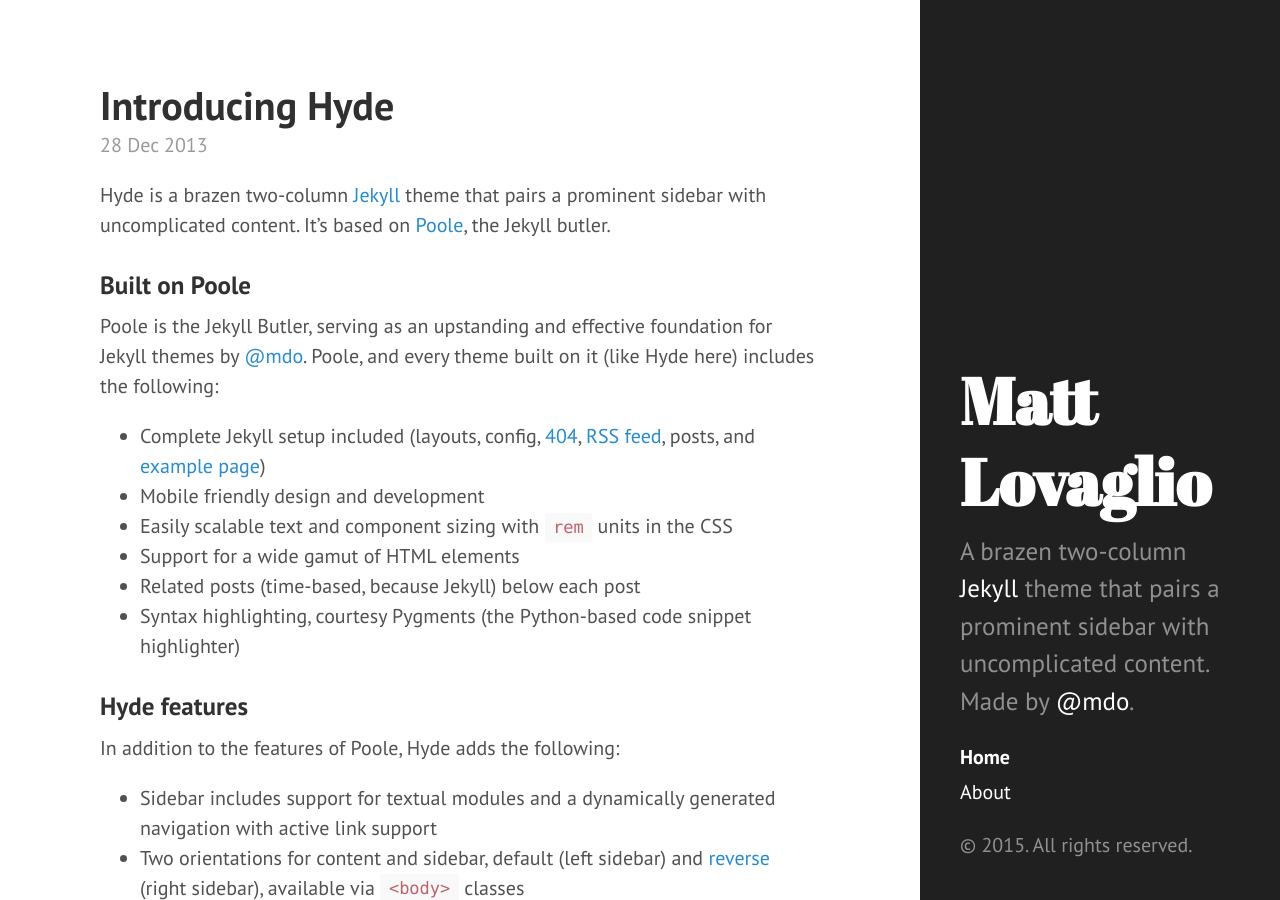
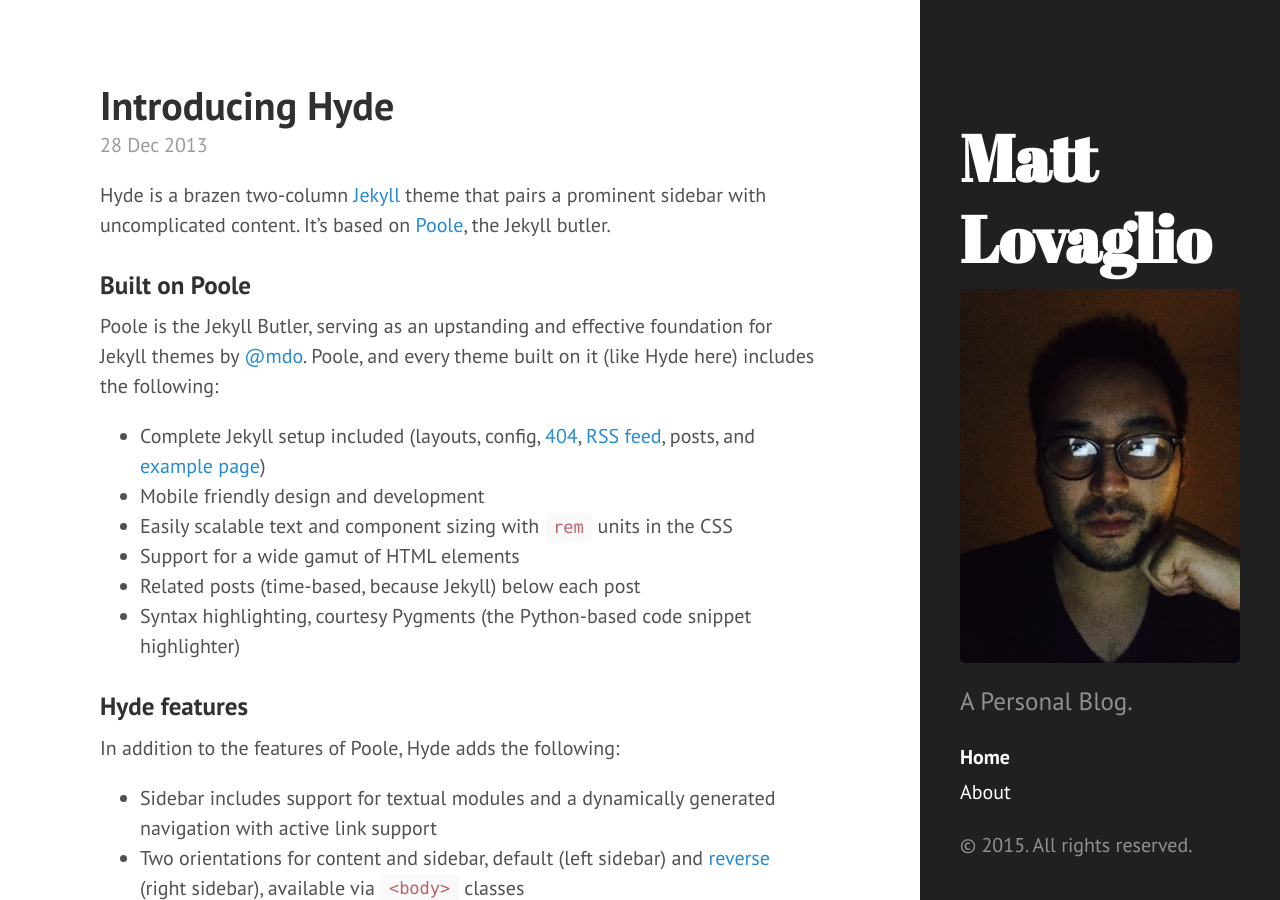
Before and after one commit to mattlovaglio/mattlovaglio.github.io, a Jekyll site: the page built from index.html, in a window 1280 px wide and 900 px high. Built offline with Jekyll 4.4.1, drawn with Linux system fonts in a browser that asks for light colours; Markdown is read by kramdown in place of the engine named in the settings; the list of posts is cut into pages by our own code.

Commit message:
Misc
Misc.

```diff
--- a/_config.yml
+++ b/_config.yml
@@ -9,7 +9,7 @@
 # Setup
 title:            Matt Lovaglio
 tagline:          'A Jekyll theme'
-description:      'A brazen two-column <a href="http://jekyllrb.com" target="_blank">Jekyll</a> theme that pairs a prominent sidebar with uncomplicated content. Made by <a href="https://twitter.com/mdo" target="_blank">@mdo</a>.'
+description:      'A Personal Blog.'
 url:              http://hyde.getpoole.com
 baseurl:          /
 
--- a/_includes/sidebar.html
+++ b/_includes/sidebar.html
@@ -6,6 +6,9 @@
           {{ site.title }}
         </a>
       </h1>
+      <div class="sidebar-gravatar">
+        <img src="public/images/matt-gravatar-2.jpg" alt="Matt Lovaglio Gravatar" />
+      </div>
       <p class="lead">{{ site.description }}</p>
     </div>
 
--- a/public/css/hyde.css
+++ b/public/css/hyde.css
@@ -248,3 +248,5 @@
 .theme-base-0f .related-posts li a:hover {
   color: #8f5536;
 }
+
+/* Custom */
```
Also changed, not shown: public/images/matt-gravatar-2.jpg (added), 9 other files.
